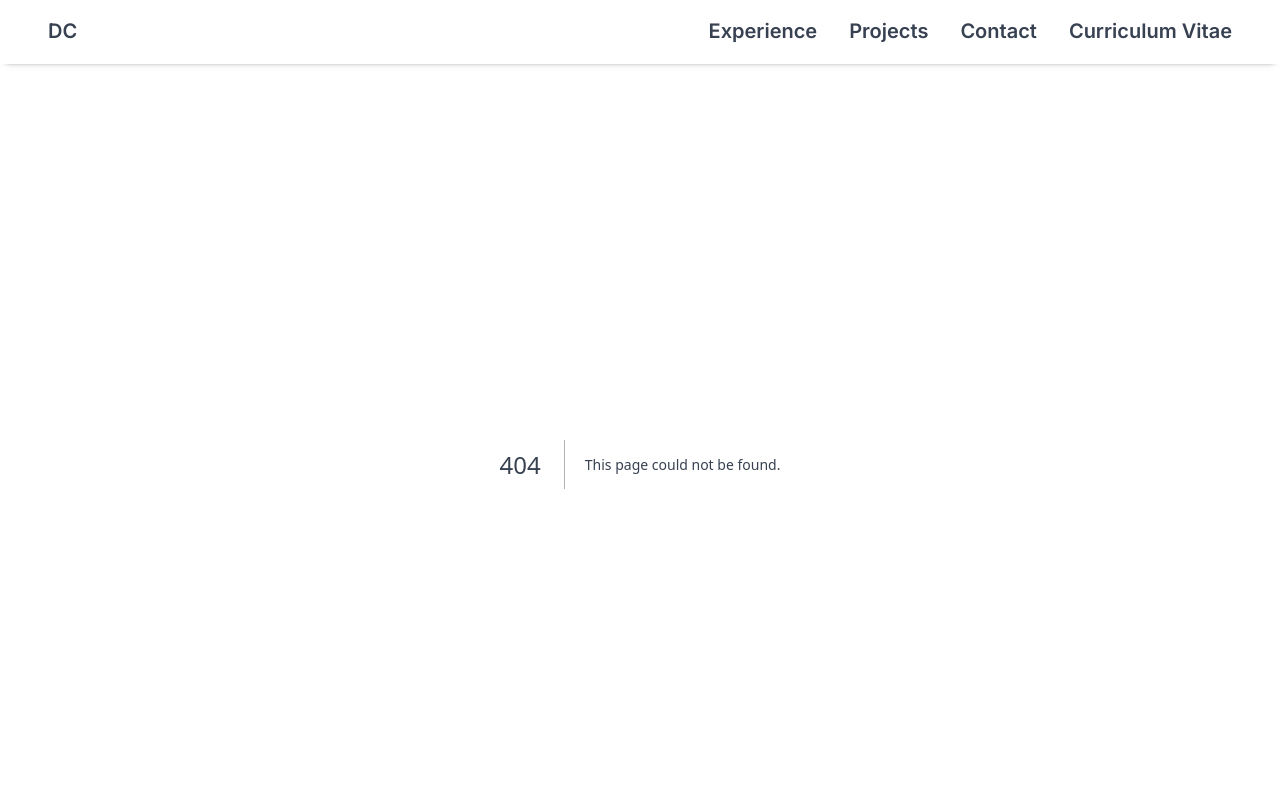
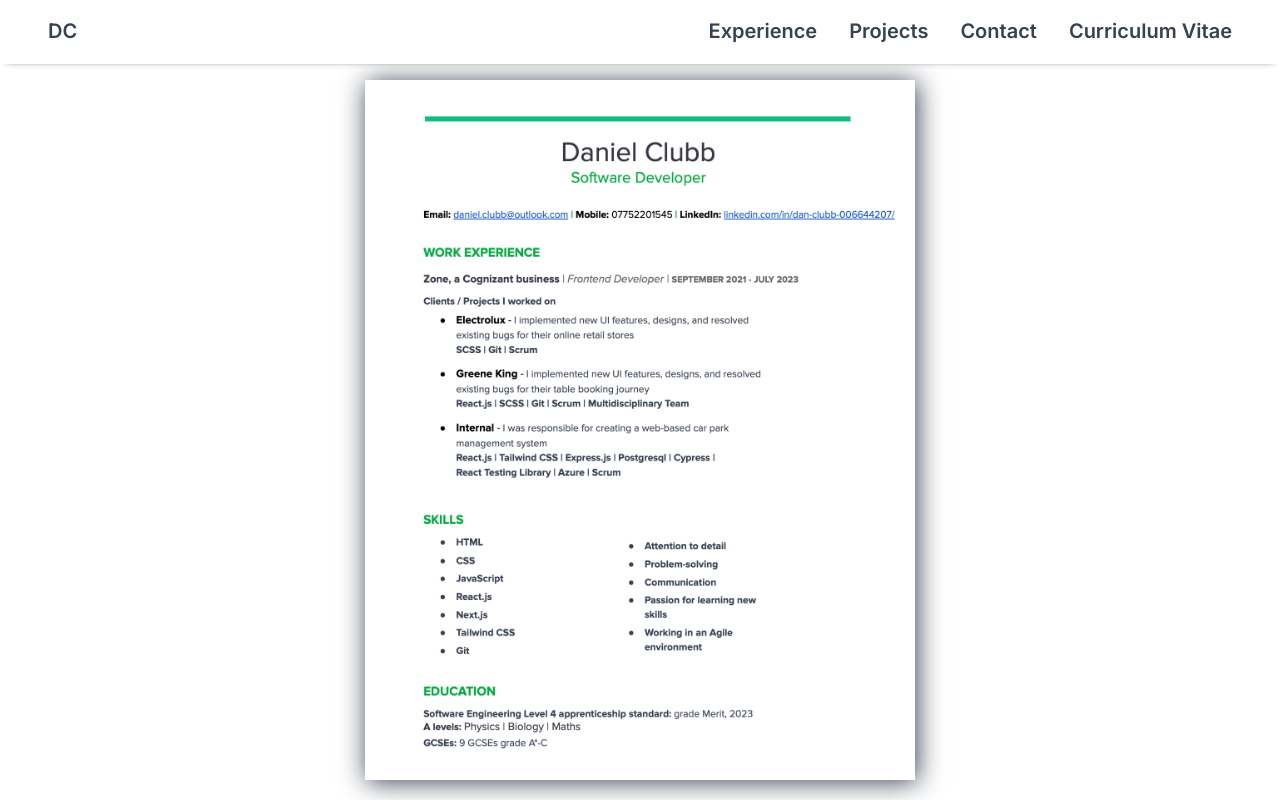
Before and after one commit to DanClubb/personal-website, a Next.js app: page /curriculum-vitae in a window 1280 px wide. Before the commit this address had no page. Shown: the top 800 px of the page. Built offline with nearby package versions, Linux system fonts and the light colour scheme.

Commit message:
added cv

```diff
--- a/app/components/Header.js
+++ b/app/components/Header.js
@@ -56,7 +56,7 @@ function Header() {
             </li>
             <li>
               <Link
-                href="#experience"
+                href="/#experience"
                 className={`nav__link ${
                   currentSection === "experience" ? "active" : ""
                 }`}
@@ -66,7 +66,7 @@ function Header() {
             </li>
             <li>
               <Link
-                href="#projects"
+                href="/#projects"
                 className={`nav__link ${
                   currentSection === "projects" ? "active" : ""
                 }`}
@@ -76,7 +76,7 @@ function Header() {
             </li>
             <li>
               <Link
-                href="#contact"
+                href="/#contact"
                 className={`nav__link ${
                   currentSection === "contact" ? "active" : ""
                 }`}
--- /dev/null
+++ b/app/curriculum-vitae/cv.css
@@ -0,0 +1,12 @@
+.cv-container {
+  display: flex;
+  justify-content: center;
+  align-items: center;
+  margin-top: 1rem;
+  margin-bottom: 4.4rem;
+  scroll-margin-top: 1rem;
+}
+
+.cv {
+  box-shadow: 2px 2px 25px var(--dark-grey);
+}
--- /dev/null
+++ b/app/curriculum-vitae/page.js
@@ -0,0 +1,11 @@
+import Image from "next/image";
+import cv from "../../public/cv-image.png";
+import "./cv.css";
+
+export default function CurriculumVitae() {
+  return (
+    <div className="cv-container">
+      <Image src={cv} width={550} height={700} alt="CV" className="cv" />
+    </div>
+  );
+}
--- a/next.config.js
+++ b/next.config.js
@@ -1,4 +1,4 @@
 /** @type {import('next').NextConfig} */
-const nextConfig = {}
+const nextConfig = {};
 
-module.exports = nextConfig
+module.exports = nextConfig;
--- a/package.json
+++ b/package.json
@@ -14,6 +14,10 @@
     "eslint-config-next": "13.4.10",
     "next": "13.4.10",
     "react": "18.2.0",
-    "react-dom": "18.2.0"
+    "react-dom": "18.2.0",
+    "react-pdf": "^7.3.3"
+  },
+  "devDependencies": {
+    "raw-loader": "^4.0.2"
   }
 }
```
Also changed, not shown: public/cv-image.png (added), 1 other file (tests, documents, lock files or other folders).
